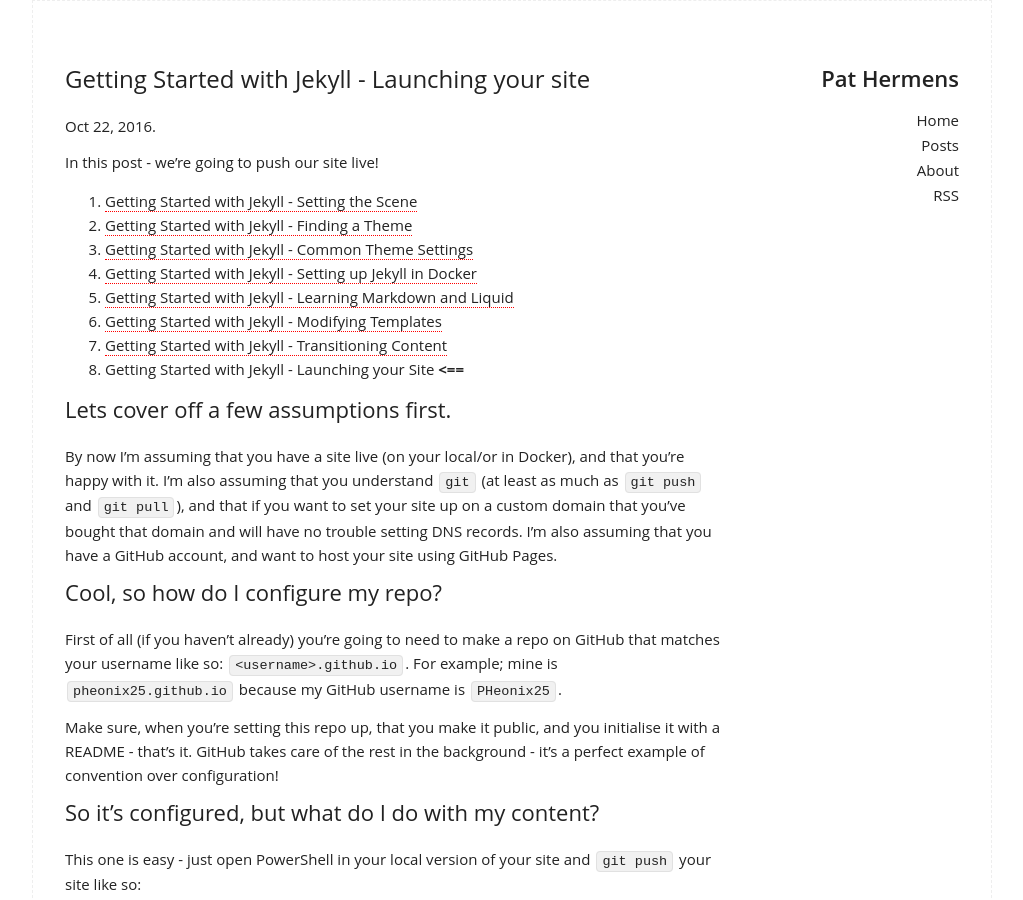
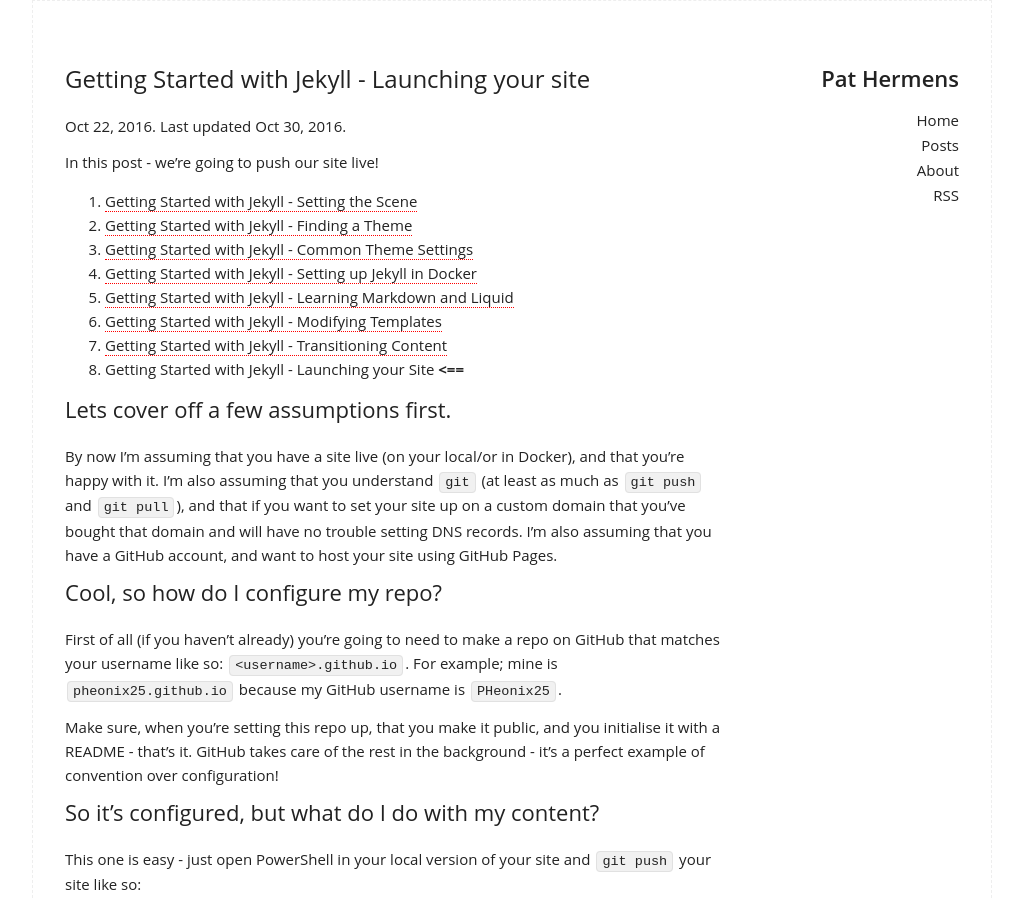
Before and after one commit to PHeonix25/PHeonix25.github.io, a Jekyll site: the page built from _posts/2016-10-22-Getting-started-with-Jekyll-Part-8.md, in a window 1280 px wide and 900 px high. Shown: the whole window, without its empty margins (128-1151 px from the left). Built offline with Jekyll 4.4.1, drawn with Linux system fonts in a browser that asks for light colours; comment, search, counter and statistics services are not loaded.

Commit message:
Testing modified date

```diff
--- a/_posts/2016-10-22-Getting-started-with-Jekyll-Part-8.md
+++ b/_posts/2016-10-22-Getting-started-with-Jekyll-Part-8.md
@@ -4,6 +4,7 @@ title: "Getting Started with Jekyll - Launching your site"
 date: 2016-10-22 00:00:00 +0000
 categories: jekyll github
 published: true
+modified: 2016-10-30
 ---
 
 In this post - we're going to push our site live!
```
